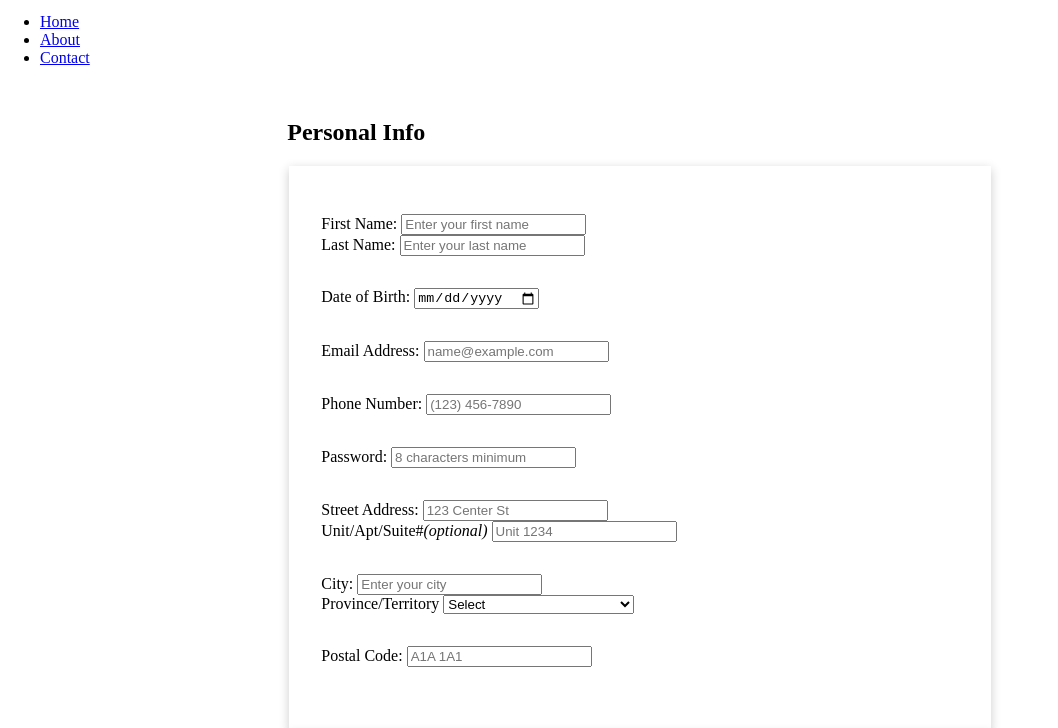
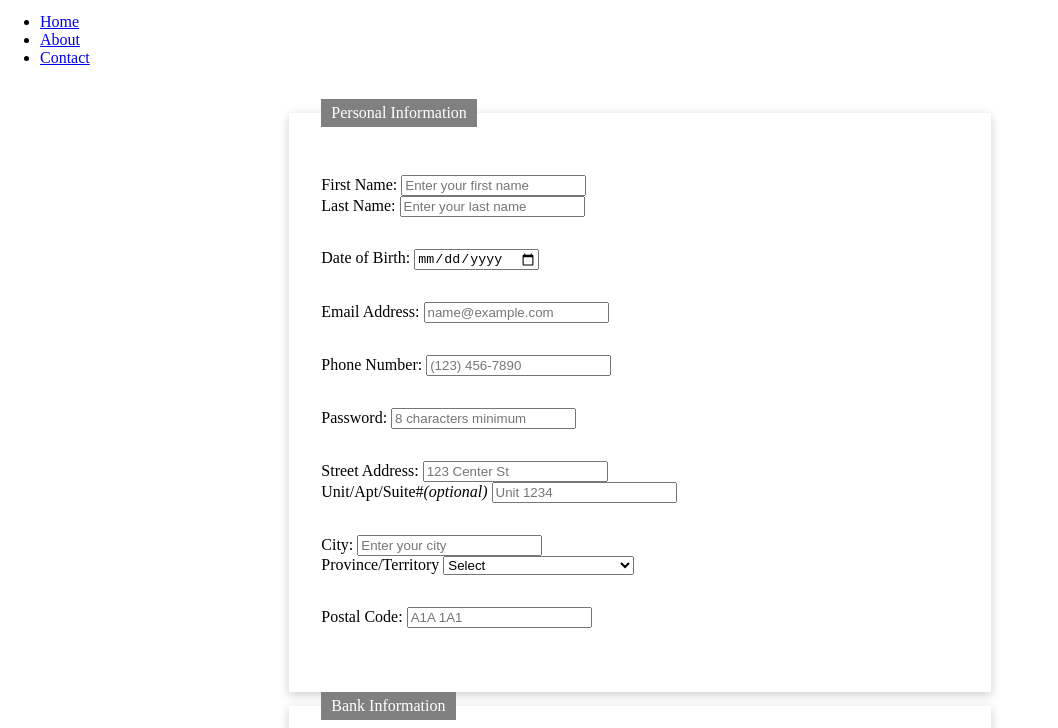
Before and after one commit to Kevs0321/jsform, a plain HTML site: page index.html in a window 1280 px wide. Shown: the part 21-749 px from the top of the page, without its empty margins (0-1058 px from the left). Drawn offline with Linux system fonts and the light colour scheme.

Commit message:
add legend attribute

```diff
--- a/index.html
+++ b/index.html
@@ -18,8 +18,9 @@
     </nav>
     <main>
         <form>
-            <h2>Personal Info</h2>
+
         <fieldset id="pinfo">
+            <legend>Personal Information</legend>
             <div>
                 <label for="firstname">First Name:</label>
                 <input type="text" id="firstname" name="firstname" maxlength="30" placeholder="Enter your first name" required>
@@ -83,6 +84,7 @@
         </fieldset>
 
         <fieldset id="finfo">
+            <legend>Bank Information</legend>
             <div>
                 <label for="income">Annual Income:</label>
                 <input type="text" id="income" name="income" placeholder="Enter your annual income" required>
@@ -98,6 +100,7 @@
         </fieldset>
 
         <fieldset id="invprofile">
+            <legend>Investment Profile</legend>
             <div>
                 <label for="exp">Investment Experience:</label>
                 <select id="exp" name="exp" required>
@@ -135,6 +138,7 @@
         </fieldset>
 
         <fieldset id="terms">
+            <legend>Terms and Conditions</legend>
             <div>
                 <input type="checkbox" name="agree" id="agree" required>
                 <label for="agree">I agree to the terms and conditions</label>
--- a/styles.css
+++ b/styles.css
@@ -30,3 +30,8 @@ div:not(div div, div.logo) {
     margin-bottom
     : 2rem;
 }
+legend {
+    background-color: gray;
+    color: white;
+    padding: 5px 10px;
+  }
```
